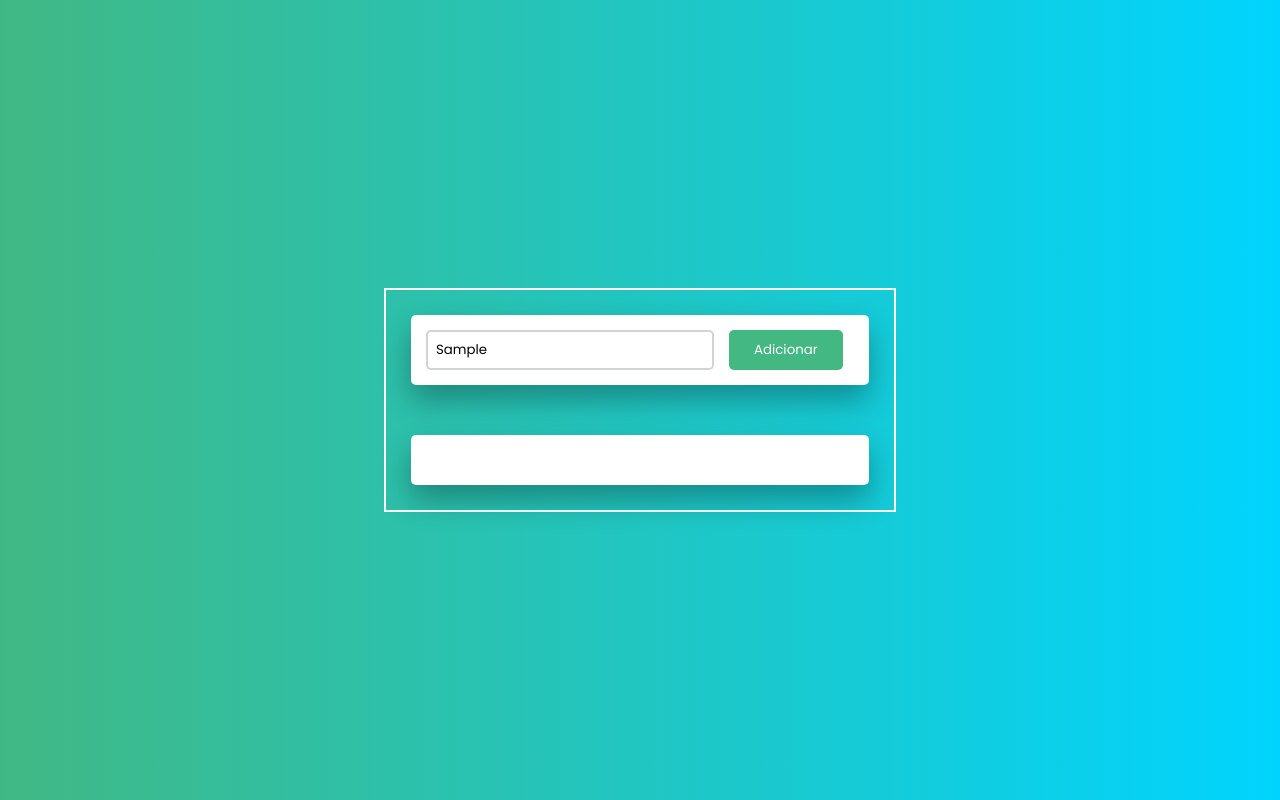
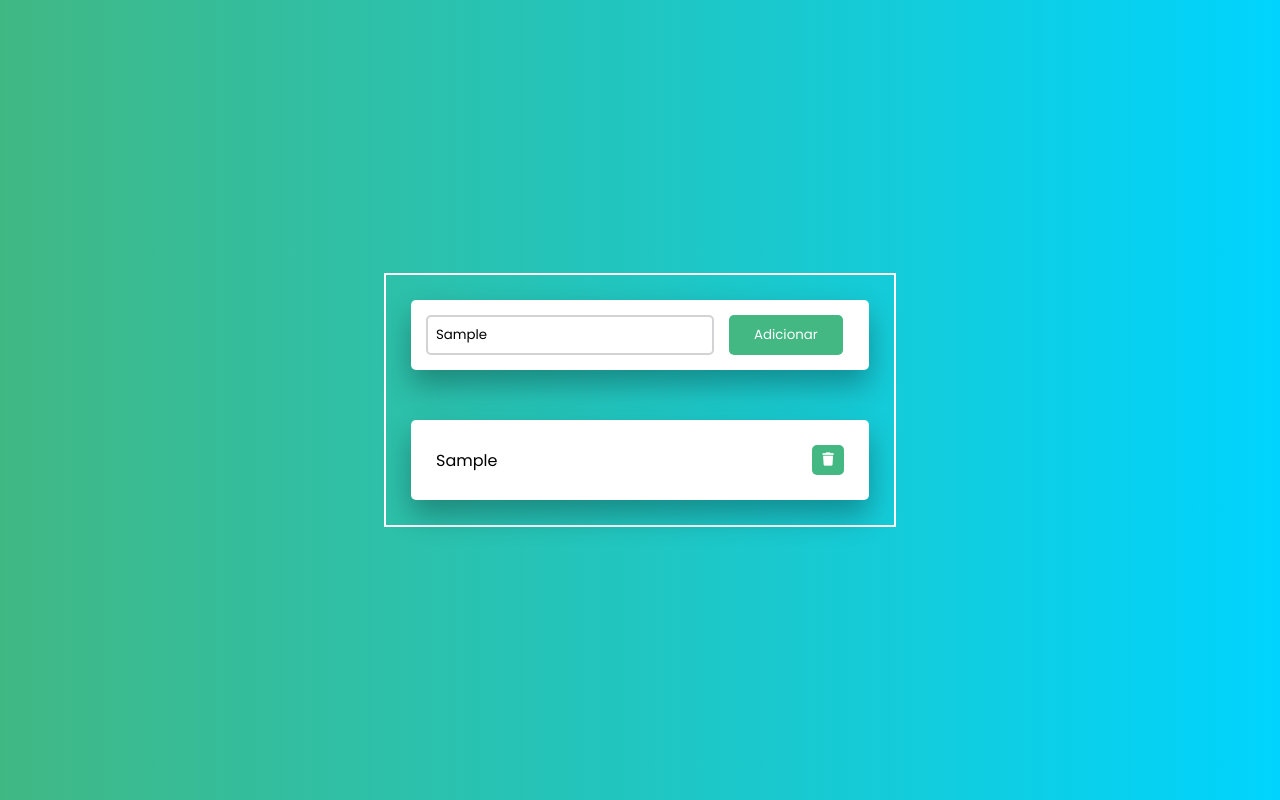
Before and after one commit to JoseAdelson2002/form-pure, a plain HTML site: page index.html in a window 1280 px wide. Both pictures are taken after typing "Sample" into the empty fields and a click on the button "Adicionar". Drawn offline with Linux system fonts and the light colour scheme.

Commit message:
adiciona validação ao input e permite adicionar uma tarefa

```diff
--- a/index.html
+++ b/index.html
@@ -15,12 +15,15 @@
   <body>
     <div class="container">
       <div class="add-task-container">
+        <div class="input-button-wrapper">
           <input
             type="text"
             class="add-task-text"
             placeholder="Tarefa para ser feita..."
           />
           <button type="button" class="add-task-button">Adicionar</button>
+        </div>
+        <div class="message-error-container"></div>
       </div>
       <div class="show-task-container"></div>
     </div>
--- a/main.js
+++ b/main.js
@@ -0,0 +1,39 @@
+const addTaskText = document.querySelector(".add-task-text");
+const addTaskButton = document.querySelector(".add-task-button");
+const taskContainer = document.querySelector(".show-task-container");
+const messageErrorContainer = document.querySelector(
+  ".message-error-container"
+);
+
+const addTask = (e) => {
+  e.preventDefault();
+
+  const taskTextValue = addTaskText.value;
+
+  if (IsValidTask(taskTextValue)) {
+    const task = document.createElement("p");
+    task.textContent = taskTextValue;
+
+    taskContainer.appendChild(task);
+
+    const deleteButton = document.createElement("button");
+    const deleteIcon = document.createElement("i");
+    deleteIcon.className = "fa-solid fa-trash";
+
+    deleteButton.appendChild(deleteIcon);
+    taskContainer.appendChild(deleteButton);
+  }
+};
+
+const IsValidTask = (taskText) => {
+  if (taskText.length <= 0) {
+    const messageError = document.createElement("p");
+    messageError.innerText = "Digite uma tarefa!";
+    messageErrorContainer.appendChild(messageError);
+    return false;
+  }
+
+  return true;
+};
+
+addTaskButton.addEventListener("click", addTask);
--- a/style.css
+++ b/style.css
@@ -25,6 +25,7 @@ body {
 
 .add-task-container {
   display: flex;
+  flex-direction: column;
   padding: 15px;
   margin-bottom: 50px;
   background-color: white;
@@ -32,25 +33,41 @@ body {
   box-shadow: 0 15px 30px rgba(0, 0, 0, 0.3);
 }
 
-.add-task-container input {
+.input-button-wrapper {
+  display: flex;
+}
+
+.input-button-wrapper input {
   padding: 8px;
   width: 18rem;
   border-radius: 5px;
   border: 2px solid #d1d3d4;
 }
 
-.add-task-container input:focus {
+.input-button-wrapper input:focus {
   outline: none;
   border-color: #41b884;
 }
 
-.add-task-container button {
+.input-button-wrapper button {
   padding: 10px 25px;
   background-color: var(--main-button-color);
   color: white;
   border-radius: 5px;
   border: none;
   margin-left: 15px;
+  cursor: pointer;
+}
+
+.input-button-wrapper button:hover {
+  opacity: 0.7;
+}
+
+.message-error-container p {
+  background-color: red;
+  padding: 5px 10px;
+  margin-top: 10px;
+  color: #fff;
 }
 
 .show-task-container {
@@ -62,3 +79,16 @@ body {
   border-radius: 5px;
   box-shadow: 0 15px 30px rgba(0, 0, 0, 0.3);
 }
+
+.show-task-container p {
+}
+
+.show-task-container button {
+  padding: 5px 10px;
+  background-color: var(--main-button-color);
+  color: white;
+  border-radius: 5px;
+  border: none;
+  margin-left: 15px;
+  cursor: pointer;
+}
```
Lines whose indentation alone changed are shown as unchanged.
